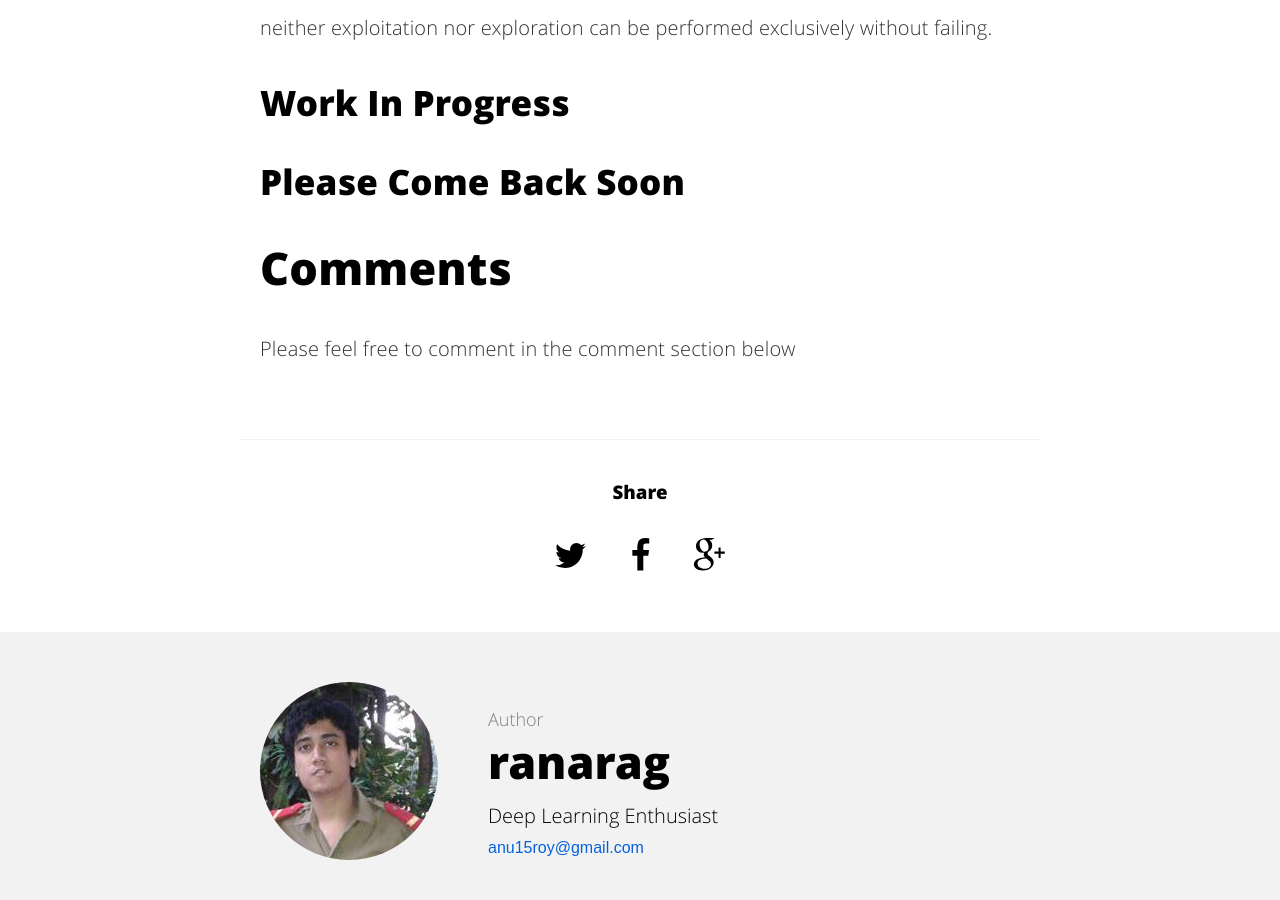
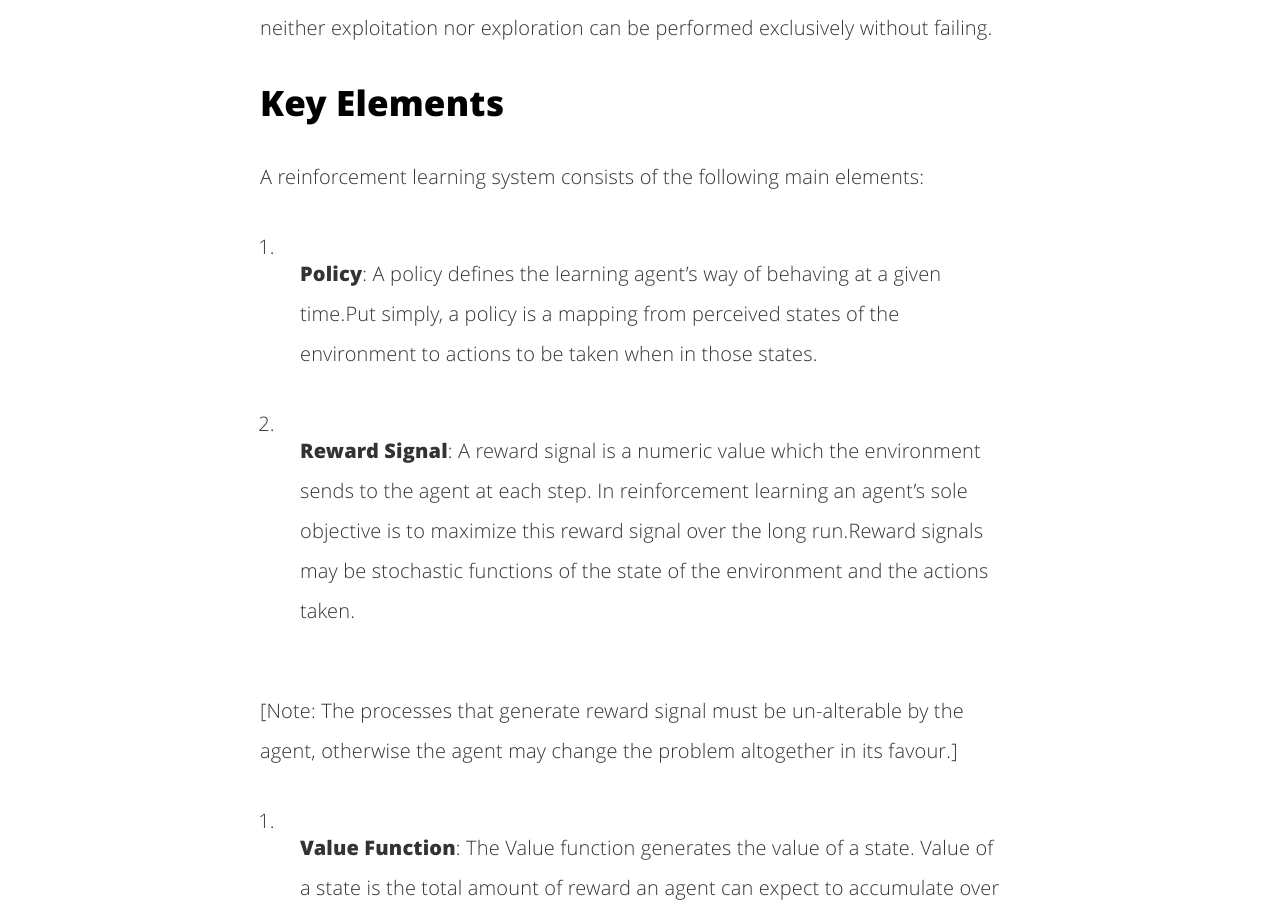
Before and after one commit to ranarag/ranarag.github.io, a Jekyll site: the page built from _posts/2017-11-09-chapter1.md, in a window 1280 px wide and 900 px high, scrolled down 1601 px. Built offline with Jekyll 4.4.1, drawn with Linux system fonts in a browser that asks for light colours; comment, search, counter and statistics services are not loaded; some of the changed text lies outside the part shown.

Commit message:
key elements added

```diff
--- a/_posts/2017-11-09-chapter1.md
+++ b/_posts/2017-11-09-chapter1.md
@@ -18,6 +18,18 @@ Reinforcement Learning refers to a class of problems which involve learning what
 One of the challenges exclusive to reinforcement learning problems, is the trade-off between **exploitation** and **exploration**.
 To obtain a lot of reward, a reinforcement learning agent must prefer actions that it has tried in the past and found to be effective in producing reward. But to discover such actions it has to explore new actions.In exploring there is always a risk of failing at the task.So neither exploitation nor exploration can be performed exclusively without failing.
 
+## Key Elements
+A reinforcement learning system consists of the following main elements:
+1. **Policy**: A policy defines the learning agent's way of behaving at a given time.Put simply, a policy is a mapping from perceived states of the environment to actions to be taken when in those states.
+
+2. **Reward Signal**: A reward signal is a numeric value which the environment sends to the agent at each step.
+In reinforcement learning an agent's sole objective is to maximize this reward signal over the long run.Reward signals may be stochastic functions of the state of the environment and the actions taken.
+
+[Note: The processes that generate reward signal must be un-alterable by the agent, otherwise the agent may change the problem altogether in its favour.]
+
+3. **Value Function**: The Value function generates the value of a state. Value of a state is the total amount of reward an agent can expect to accumulate over the future , starting from that state.Values are different from rewards in the sense that rewards are generated directly by the environment, but values must be estimated and re-estimated from the sequences of observation an agent makes over its entire lifetime. Actions are chosen that bring about states of highest value.
+
+4. **Model** : Here model refers to a model of the environment.This is something that mimics the behavior of the environment.Reinforcement learining methods that use models are called model based methods, as opposed to model-free methods that are explicitly trial and error learners viewed as almost the opposite of planning.
 
 ## Work In Progress
 ## Please Come Back Soon
```
